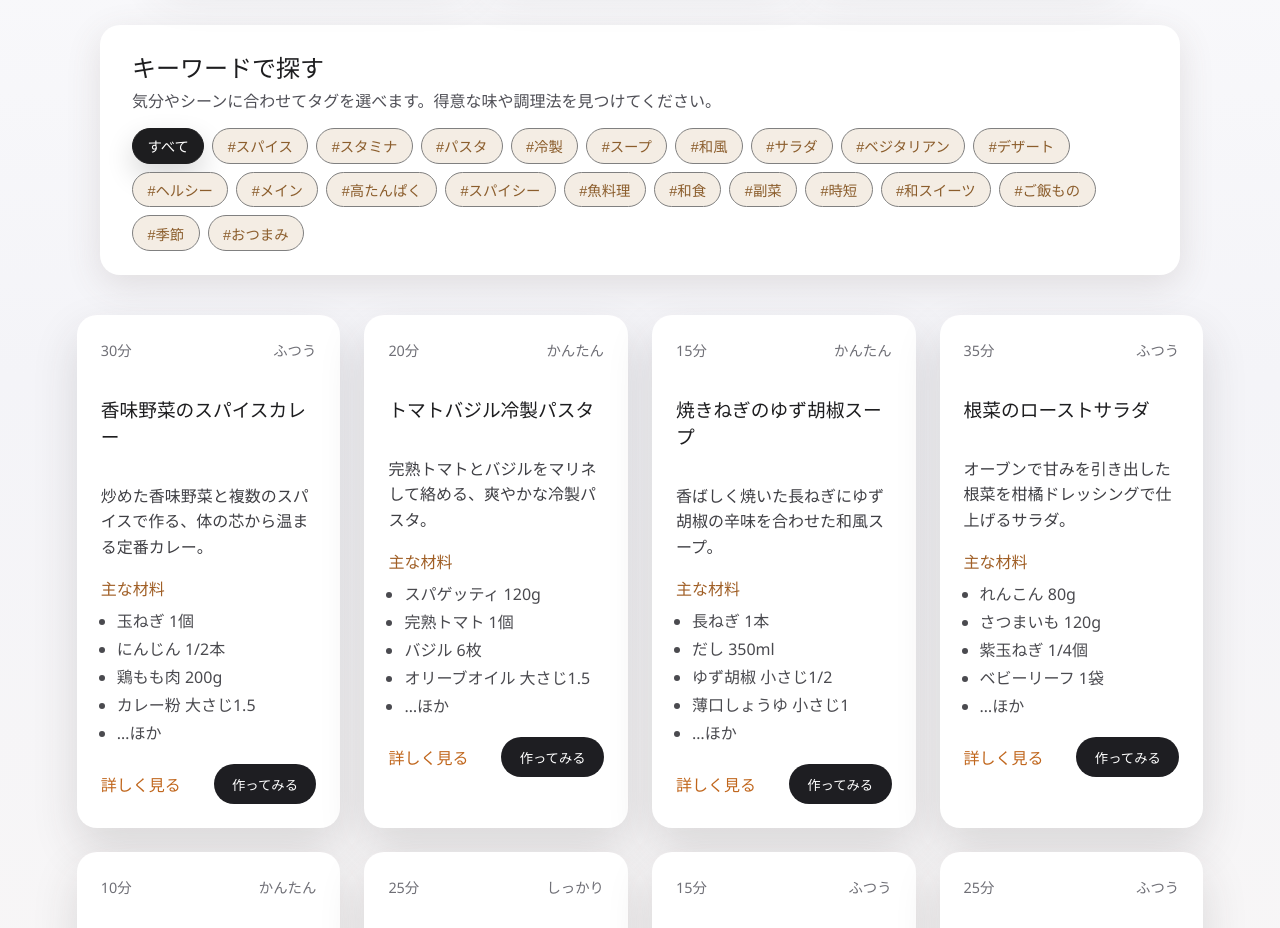
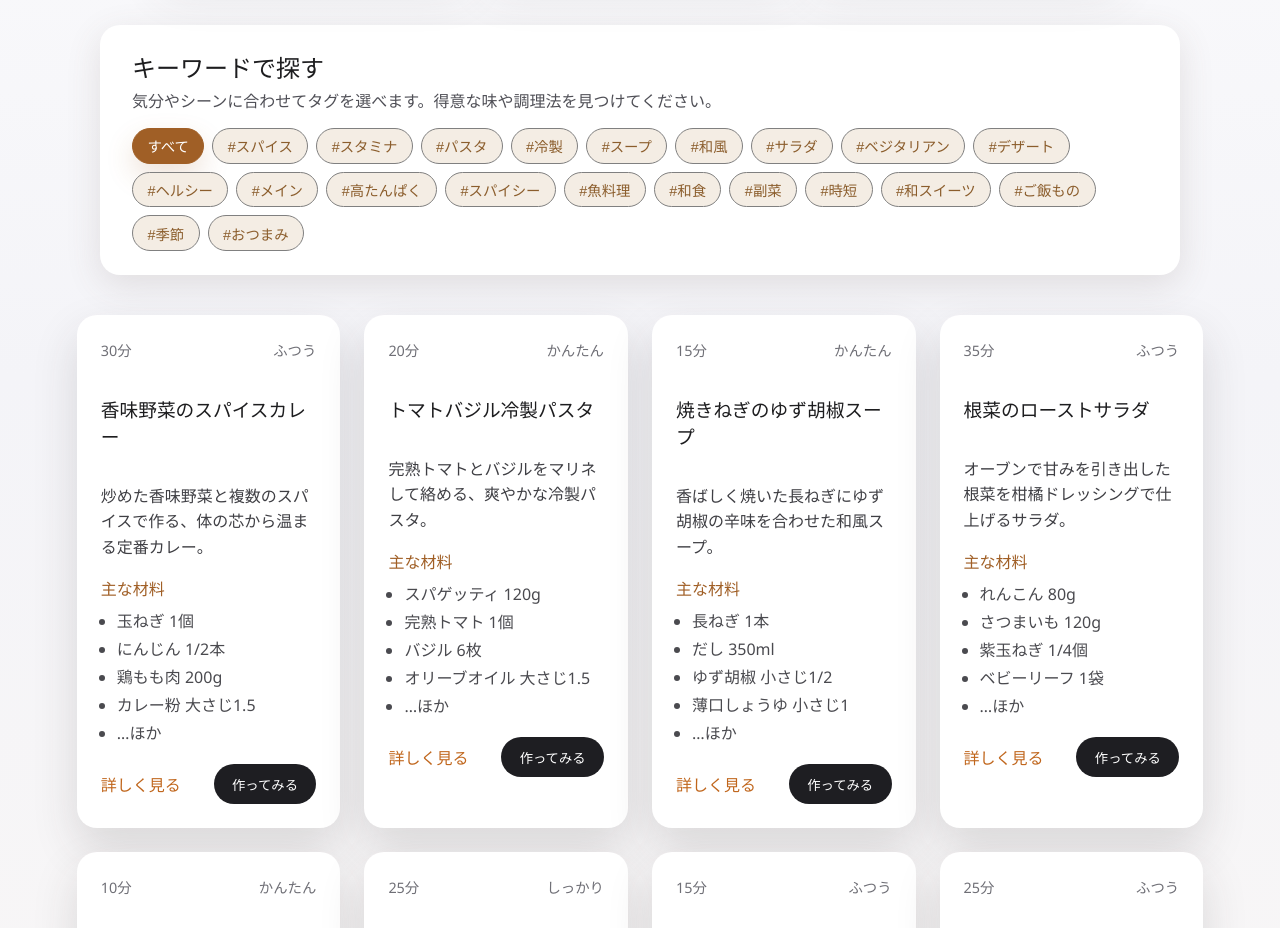
Before and after one commit to NakayamaNaoto/recipe-site, a React (Vite) app: page / in a window 1280 px wide. Shown: the part 780-1708 px from the top of the page. Built offline with nearby package versions, Linux system fonts and the light colour scheme.

Commit message:
選択されているタグの色を変更

```diff
--- a/src/App.css
+++ b/src/App.css
@@ -323,10 +323,10 @@
 }
 
 .tag-chip.is-selected {
-    background: #1d1d1f;
+    background: #a05f26;
     color: #ffffff;
-    border-color: #1d1d1f;
-    box-shadow: 0 12px 28px rgba(0, 0, 0, 0.16);
+    border-color: #a05f26;
+    box-shadow: 0 12px 28px rgba(160, 95, 38, 0.18);
 }
 
 .recipe-grid {
```
